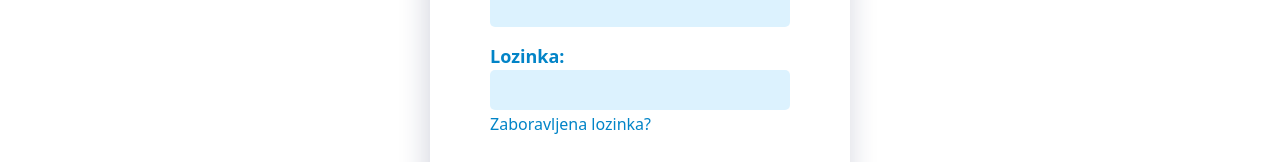
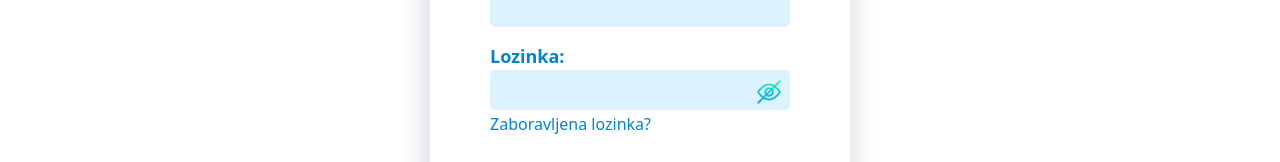
Before and after one commit to 7smurfs/rehub-frontend, a React (Create React App) app: page /login in a window 1280 px wide. Shown: the part 394-556 px from the top of the page. Built offline with nearby package versions, Linux system fonts and the light colour scheme; the HTML template or start-up script is replaced by a standard one.

Commit message:
Add show password option to login form, change img import in contact
Changed image import from .svg to .webp image

```diff
--- a/src/components/LoginForm.jsx
+++ b/src/components/LoginForm.jsx
@@ -2,12 +2,15 @@ import React, {useContext, useState} from "react";
 import {AuthContext} from "../auth/AuthProvider";
 import userIcon from "../assets/user-icon.svg";
 import {toast, ToastContainer} from "react-toastify";
+import show from "../assets/show-pass.svg";
+import hide from "../assets/hide-pass.svg";
 
 function LoginForm() {
 
     const {login} = useContext(AuthContext);
     const [email, setEmail] = useState("");
     const [password, setPassword] = useState("");
+    const [showPass, setShowPass] = useState(false);
 
     const handleSubmit = async (event) => {
         event.preventDefault();
@@ -21,6 +24,10 @@ function LoginForm() {
                 toast.warn("Podaci nisu valjani.");
             }
         }
+    }
+
+    const togglePass = () => {
+        setShowPass(prevState => !prevState);
     }
 
     return (
@@ -41,9 +48,13 @@ function LoginForm() {
 
                         <label
                             className="font-bold text-sky-600 text-lg mt-[15px] self-start ml-[60px]">Lozinka:</label>
-                        <input type="password" name="pass" id="pass"
-                               className="w-[300px] h-[40px] bg-sky-200 opacity-50 mb-[2px] rounded-[5px] p-2"
-                               value={password} onChange={e => setPassword(e.target.value)}/>
+                        <div className="relative">
+                            <input type={showPass ? "password" : "text"} name="pass" id="pass"
+                                   className="w-[300px] h-[40px] bg-sky-200 opacity-50 mb-[2px] rounded-[5px] p-2"
+                                   value={password} onChange={e => setPassword(e.target.value)}/>
+                            <img src={showPass ? show : hide} onClick={togglePass} className="w-6 absolute top-[22%] left-[89%] cursor-pointer"/>
+                        </div>
+
 
                         <span className="text-sky-600 self-start ml-[60px]">Zaboravljena lozinka?</span>
                         <button className="bg-sky-600 text-white pl-9 pr-9 pt-1 pb-1 rounded-[5px] mt-[45px]"
--- a/src/pages/Contact.jsx
+++ b/src/pages/Contact.jsx
@@ -2,7 +2,7 @@ import React from "react";
 import PageLayout from "../components/PageLayout";
 import Header from "../components/Header";
 import Footer from "../components/Footer";
-import PictureText from "../assets/building-with-lake.svg";
+import PictureText from "../assets/building-with-lake.webp";
 import EmailIcon from "../assets/email-icon.svg";
 import LocationIcon from "../assets/location-icon.svg";
 import WorkingHoursIcon from "../assets/working-hours-icon.svg";
```
